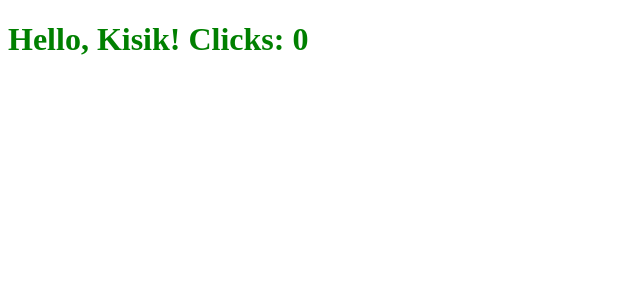
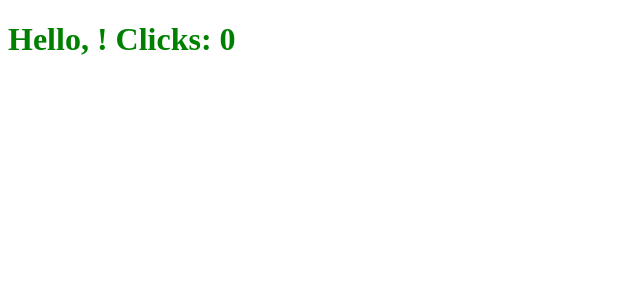
Before and after one commit to alinatatukova01/react-welcome, a React (Create React App) app: page / in a window 1280 px wide. Shown: the top 300 px of the page, without its empty margins (0-640 px from the left). Built offline with nearby package versions, Linux system fonts and the light colour scheme.

Commit message:
Renaming Greeting to Aloha + new AlohaDashboard folder

```diff
--- /dev/null
+++ b/src/components/AlohaDashboard/AlohaDashboard.js
@@ -0,0 +1,12 @@
+import React from "react";
+import Aloha from "../Greeting/Greeting";
+
+class Alohadashboard extends React.Component{
+    render(){
+        return(
+            <Aloha/>
+        )
+    }
+}
+
+export default Alohadashboard;
--- a/src/components/Greeting/Greeting.js
+++ b/src/components/Greeting/Greeting.js
@@ -1,7 +1,7 @@
 import React from "react";
 import './Greeting.css'
 
-class Greeting extends React.Component {
+class Aloha extends React.Component {
   constructor(props) {
     super(props);
     this.state = {
@@ -25,4 +25,4 @@ class Greeting extends React.Component {
   }
 }
 
-export default Greeting;
+export default Aloha;
--- a/src/index.js
+++ b/src/index.js
@@ -2,12 +2,12 @@ import React from 'react';
 import ReactDOM from 'react-dom/client';
 // import App from './components/App/App/App';
 
-import Greeting from './components/Greeting/Greeting';
+import Alohadashboard from './components/AlohaDashboard/AlohaDashboard';
 
 
 const root = ReactDOM.createRoot(document.getElementById('root'));
 root.render(
-  <Greeting name="Kisik"/>
+  <Alohadashboard/>
 );
 
 // If you want to start measuring performance in your app, pass a function
```
